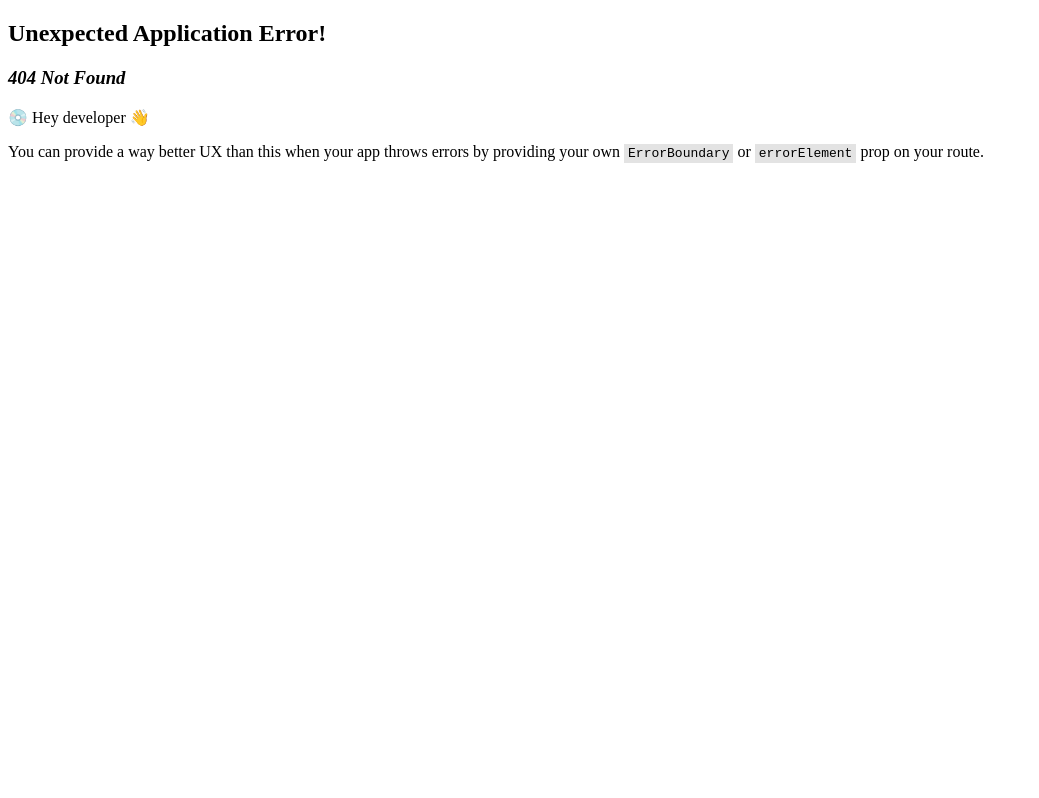
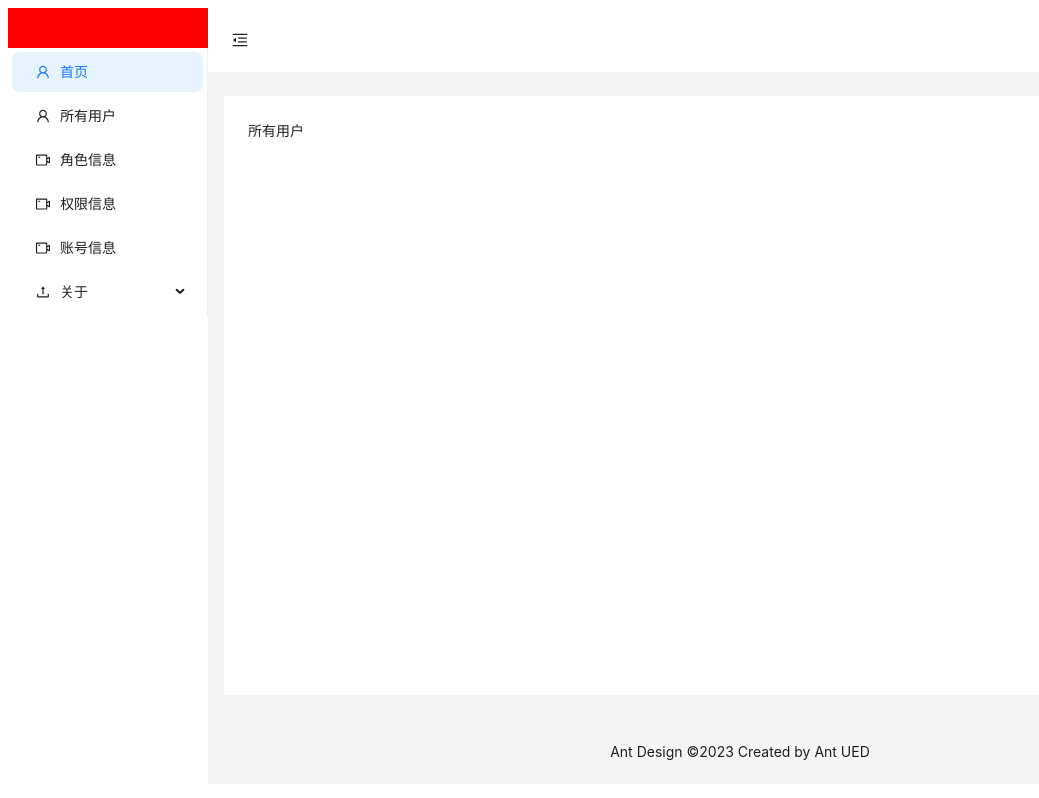
Before and after one commit to xzz2021/react-demo, a React (Create React App) app: page /users in a window 1280 px wide. Before the commit this address had no page. Shown: the whole page, without its empty margins (0-1039 px from the left). Built offline with nearby package versions, Linux system fonts and the light colour scheme.

Commit message:
finish layout

```diff
--- a/src/App.tsx
+++ /dev/null
@@ -1,11 +0,0 @@
-import React from 'react';
-
-function App() {
-  return (
-    < >
-      <div>app入口</div>
-    </>
-  );
-}
-
-export default App;
--- a/src/api/myfetch.ts
+++ b/src/api/myfetch.ts
@@ -29,7 +29,7 @@ let baseURL: string = 'http://localhost:3000/'
 }
 
 //配置认证的标准token
-let token = localStorage.getItem('token');
+let token = localStorage.getItem('authToken');
 if (token) inital.headers = Object.assign(inital.headers, {'Authorization': "bearer " + token})
 
 // 判断 是否是对象
--- a/src/index.tsx
+++ b/src/index.tsx
@@ -1,10 +1,7 @@
 import React from 'react';
 import ReactDOM from 'react-dom/client';
-import reportWebVitals from './reportWebVitals';
-
-import { RouterProvider } from "react-router-dom";
-// 引入自定义的路由
-import { router } from './router';
+// import reportWebVitals from './reportWebVitals';
+import App from './page/layout';
 
 
 
@@ -17,11 +14,11 @@ const root = ReactDOM.createRoot(
 root.render(
   <React.StrictMode>
      {/* 注入路由 */}
-    <RouterProvider router={router} />
+     <App />
   </React.StrictMode>
 );
 
 // If you want to start measuring performance in your app, pass a function
 // to log results (for example: reportWebVitals(console.log))
 // or send to an analytics endpoint. Learn more: https://bit.ly/CRA-vitals
-reportWebVitals();
+// reportWebVitals();
--- /dev/null
+++ b/src/page/home/index.tsx
@@ -0,0 +1,11 @@
+import React from 'react';
+
+function Home() {
+  return (
+    < >
+      <div>Home</div>
+    </>
+  );
+}
+
+export default Home;
--- /dev/null
+++ b/src/page/layout/getKeyItem.tsx
@@ -0,0 +1,31 @@
+
+
+
+
+
+// 通过antd菜单点击返回的keyPath获得当前item路由的相关信息
+
+function getCurItemArr(menuArr: any[], key: string){
+
+
+     return menuArr.filter(item => item.key == key);
+}
+
+
+export const  getKeyitem = (menuArr: any[], keyArr: []) => {
+       let newkeyArr = keyArr.reverse()
+        let newItemArr: any[] = []
+        keyArr.forEach((item,index)=> {
+            if(index == 0){
+            newItemArr = getCurItemArr(menuArr, newkeyArr[index])
+            }else{
+                let tempItemArr = newItemArr[0].children
+                if(tempItemArr){
+                newItemArr = getCurItemArr(tempItemArr, newkeyArr[index])
+                }else{
+                    newItemArr = []
+                }
+            }
+        })
+        return  newItemArr[0] || []
+  }
--- /dev/null
+++ b/src/page/layout/getMenu.tsx
@@ -0,0 +1,52 @@
+import { MenuProps } from "antd";
+import {
+    UploadOutlined,
+    UserOutlined,
+    VideoCameraOutlined,
+  } from '@ant-design/icons';
+
+type MenuItem = Required<MenuProps>['items'][number];
+
+const menuItems: MenuItem[] =
+  [
+    {
+      key: '1',
+      icon: <UserOutlined />,
+      label: '首页',
+
+    },
+    {
+        key: '2',
+        icon: <UserOutlined />,
+        label: '所有用户',
+
+      },
+    {
+      key: '3',
+      icon: <VideoCameraOutlined />,
+      label: '角色信息',
+    },
+    {
+      key: '4',
+      icon: <VideoCameraOutlined />,
+      label: '权限信息',
+    },
+    {
+      key: '5',
+      icon: <VideoCameraOutlined />,
+      label: '账号信息',
+    },
+    {
+      key: '6',
+      icon: <UploadOutlined />,
+      label: '关于',
+      children: [{
+        key: '61',
+        icon: <UserOutlined />,
+        label: '测试'
+      }]
+    }
+  ]
+
+
+  export default menuItems;
--- /dev/null
+++ b/src/page/layout/index.css
@@ -0,0 +1,10 @@
+/* 使内容高度100% */
+#root,body,html {
+    height: 99%;
+}
+
+.ant-layout{
+    display: flex;
+    width: 100%;
+    min-height: 100%;
+}
--- /dev/null
+++ b/src/page/layout/index.tsx
@@ -0,0 +1,80 @@
+import React, { useState } from 'react';
+import {
+  MenuFoldOutlined,
+  MenuUnfoldOutlined,
+} from '@ant-design/icons';
+import { Layout, Menu, Button, theme } from 'antd';
+import { Footer } from 'antd/es/layout/layout';
+
+import { router } from '../../router';
+import { RouterProvider } from 'react-router-dom';
+
+import menuItems from './getMenu'
+import './index.css'
+import { getKeyitem } from './getKeyItem';
+const { Header, Sider, Content } = Layout;
+
+interface Theitem {
+  key: string,
+  icon: any,
+  label: string,
+  [propName: string]: any
+}
+
+
+const getCurrentItem = (clickItem: any) =>{
+  let currentItem = getKeyitem(menuItems,clickItem.keyPath)
+  console.log("🚀 ~ file: index.tsx:27 ~ getCurrentItem ~ currentItem:", currentItem)
+
+}
+const App: React.FC = () => {
+  const [collapsed, setCollapsed] = useState(false);
+  const { token: { colorBgContainer }, } = theme.useToken();
+
+
+  return (
+    <Layout>
+      <Sider trigger={null} collapsible collapsed={collapsed} theme='light'>
+        <div className="demo-logo-vertical" style={{height: '40px', background: 'red'}} >
+
+        </div>
+        <Menu
+          theme="light"
+          mode="inline"
+          defaultSelectedKeys={['1']}
+          items={menuItems}
+          onClick={getCurrentItem}
+        />
+      </Sider>
+      <Layout>
+        <Header style={{ padding: 0, background: colorBgContainer }}>
+          <Button
+            type="text"
+            icon={collapsed ? <MenuUnfoldOutlined /> : <MenuFoldOutlined />}
+            onClick={() => setCollapsed(!collapsed)}
+            style={{
+              fontSize: '16px',
+              width: 64,
+              height: 64,
+            }}
+          />
+        </Header>
+        <Content
+          style={{
+            margin: '24px 16px',
+            padding: 24,
+            minHeight: 280,
+            background: colorBgContainer,
+          }}
+        >
+             <RouterProvider router={router} />
+
+        </Content>
+        <Footer style={{ textAlign: 'center' }}>Ant Design ©2023 Created by Ant UED</Footer>
+      </Layout>
+
+    </Layout>
+  );
+};
+
+export default App;
--- a/src/page/login/login.tsx
+++ b/src/page/login/login.tsx
@@ -1,8 +1,9 @@
-import React from "react";
+import React, { useEffect } from "react";
 
 import { Button, Checkbox, Form, Input, message } from 'antd';
 import { Link } from "react-router-dom";
 import { xzzlogin } from "../../api/userinfo";
+import RegisterForm from "./register";
 
 
 type FieldType = {
@@ -11,10 +12,24 @@ type FieldType = {
   remember: boolean;
 }
 
+ const LoginForm: React.FC = () => {
 
+  let isLoginPage = true
+  const changePage = () => {
+    isLoginPage = !isLoginPage
+  }
 
+  const [xzzform] = Form.useForm();  // 获取表单实例
 
- const LoginForm: React.FC = () => {
+  function setCurname(){
+    // 加载 记住的 用户名
+    let curUser = localStorage.getItem('username')
+    xzzform.setFieldsValue({ username: curUser, password: '' })
+  }
+useEffect(() =>{
+  // 生命周期函数
+  setCurname()
+}, [])
   const [messageApi, contextHolder] = message.useMessage();
 
   const onFinish = async (forminfo: FieldType) => {
@@ -28,8 +43,8 @@ type FieldType = {
     let res: any =  await xzzlogin(account)
     console.log("🚀 ~ file: login.tsx:21 ~ onFinish ~ res:", res)
     if(res.statusCode.toString().startsWith('2')){
-      // let authToken = res.access_token
-      // localStorage.setItem('authToken', authToken)
+      let authToken = res.access_token
+      localStorage.setItem('authToken', authToken)
       console.log('响应成功!', res);
     }else{
       messageApi.error(res.error)
@@ -40,15 +55,14 @@ type FieldType = {
   }
 
   const onFinishFailed = (errorInfo: any) => {
-    // console.log('Failed:', errorInfo);
   };
-
+  if(isLoginPage){
   return (
     <>
     {contextHolder}
-
         <Form
-          // name="basic"
+          name="basic"
+          form={xzzform}
           initialValues={{ remember: true }}
           onFinish={onFinish}
           onFinishFailed={onFinishFailed}
@@ -87,16 +101,21 @@ type FieldType = {
             >
               登录
             </Button>
-            <Link to='/register'>
-            <div style={{margin: '10px', float: 'right'}}>
+            {/* <Link to='/register'> */}
+            <div style={{margin: '10px', float: 'right'}} onClick={changePage}>
             注册账号
             {/* <a href="" >注册账号</a> */}
             </div>
-            </Link>
+            {/* </Link> */}
           </Form.Item>
         </Form>
         </>
-)
+)}else{
+  return (
+  <RegisterForm
+  changeStatus = { () => changePage }
+  />)
+}
         }
 
 export default LoginForm
--- a/src/page/login/register.tsx
+++ b/src/page/login/register.tsx
@@ -10,14 +10,19 @@ type FieldType = {
   password: string;
 };
 
+// 子组件接收的props值的类型必须进行定义
+interface RegisterFormProps {
+  changeStatus?: Function,
+  [propName: string]: any;
 
+}
 
-const RegisterForm: React.FC = () => {
+const RegisterForm: React.FC<RegisterFormProps> = ({changeStatus}) => {
+console.log("🚀 ~ file: register.tsx:21 ~ changeStatus:", changeStatus)
 
   const [messageApi, contextHolder] = message.useMessage();
 
 const onFinish = async (forminfo: FieldType) => {
-  console.log("🚀 ~ file: register.tsx:16 ~ onFinish ~ forminfo:", forminfo);
 
   let res: any = await xzzRegister(forminfo);
 
@@ -35,7 +40,7 @@ const onFinishFailed = (errorInfo: any) => {
   console.log("Failed:", errorInfo);
 };
 
-const checkName = (name: string) => {};
+// const checkName = (name: string) => {};
 
   return (
     <>
@@ -78,13 +83,13 @@ const checkName = (name: string) => {};
             >
               注册
             </Button>
-            <Link to="/login">
-              <div style={{ margin: "10px", float: "right" }}>
+            {/* <Link to="/login"> */}
+              <div style={{ margin: "10px", float: "right" }} onClick={() => changeStatus}>
                 去登录
                 {/* <a href="" >
       </a> */}
               </div>
-            </Link>
+            {/* </Link> */}
           </Form.Item>
         </Form>
       </div>
--- /dev/null
+++ b/src/page/users/index.tsx
@@ -0,0 +1,11 @@
+import React from 'react';
+
+function Users() {
+  return (
+    < >
+      <div>所有用户</div>
+    </>
+  );
+}
+
+export default Users;
--- a/src/router/index.tsx
+++ b/src/router/index.tsx
@@ -1,23 +1,34 @@
 
 import React from 'react';
-// import ReactDOM from "react-dom";
+import { createBrowserRouter, Navigate } from "react-router-dom";
+// import Login from '../page/login';
+// import Register from '../page/login/register';
+import Home from '../page/home';
+import Users from '../page/users';
 
 
-import {
-    createBrowserRouter,
-    createRoutesFromElements,
-    Route,
-  } from "react-router-dom";
-import App from '../App';
-import Login from '../page/login';
-import Register from '../page/login/register';
+  export  const router = createBrowserRouter (
+    [
+      {
+      path: '/',
+      element: <Navigate to="/home"/>
+    },
+    {
+      path: '/home',
+      element: <Home />,
+    },
+      {
+        path: '/users',
+        element: <Users />,
+      },
+    //   {
+    //     path: '/login',
+    //     element: <Login />,
+    //   },
 
-  export  const router = createBrowserRouter (
-    createRoutesFromElements(
-      <>
-        <Route path="/" element={<App />}></Route>
-        <Route path="/login" element={<Login />} ></Route>
-        <Route path="/register" element={<Register />} ></Route>
-      </>
-    )
+    // {
+    //   path: '/register',
+    //   element: <Register />,
+    // }
+  ]
   )
```
Also changed, not shown: 2 other files (tests, documents, lock files or other folders).
